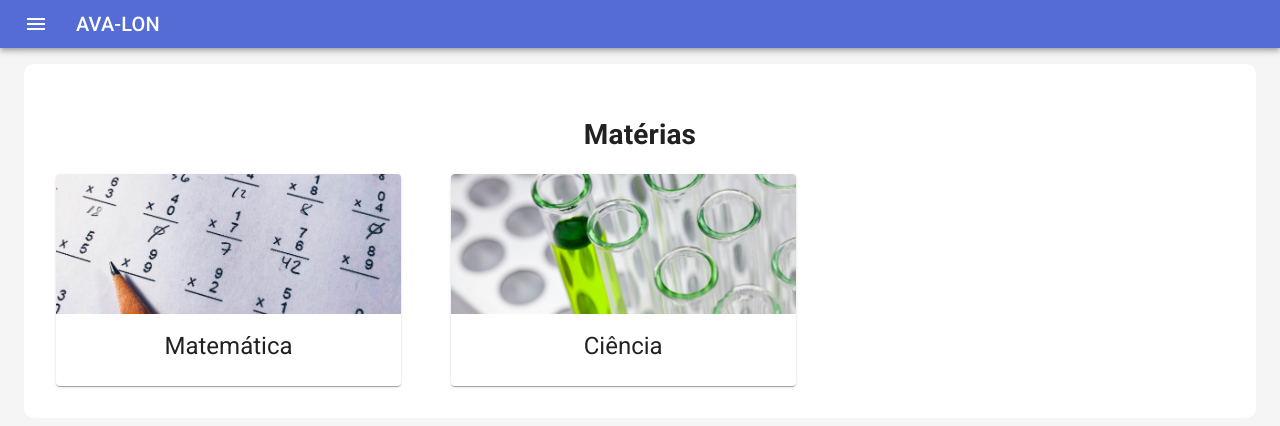
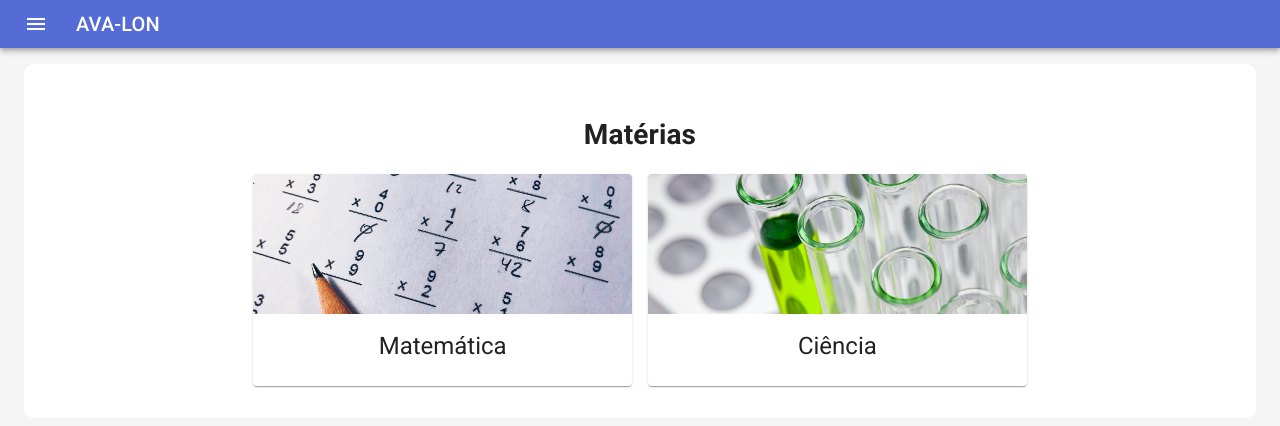
Before and after one commit to RoneyPasolini/ava-lon, a Next.js app: page / in a window 1280 px wide. Shown: the top 426 px of the page. Built offline with nearby package versions, Linux system fonts and the light colour scheme.

Commit message:
feat: improve subject grid style in different screen sizes

```diff
--- a/src/components/Subject/SubjectCard.tsx
+++ b/src/components/Subject/SubjectCard.tsx
@@ -12,7 +12,7 @@ import Subject from '../../models/subject'
 
 const useStyles = makeStyles({
   root: {
-    maxWidth: 345
+    maxWidth: 500
   },
   media: {
     height: 140
--- a/src/components/Subject/SubjectGrid.tsx
+++ b/src/components/Subject/SubjectGrid.tsx
@@ -19,9 +19,15 @@ export default function SubjectGrid({ subjects }: Props) {
   const classes = useStyles()
 
   return (
-    <Grid container className={classes.root} spacing={2}>
+    <Grid
+      container
+      className={classes.root}
+      spacing={2}
+      justify="center"
+      alignItems="center"
+    >
       {subjects.map((subject) => (
-        <Grid item xs={4} key={subject.id}>
+        <Grid item xs={12} sm={6} md={4} key={subject.id}>
           <SubjectCard subject={subject} />
         </Grid>
       ))}
```
